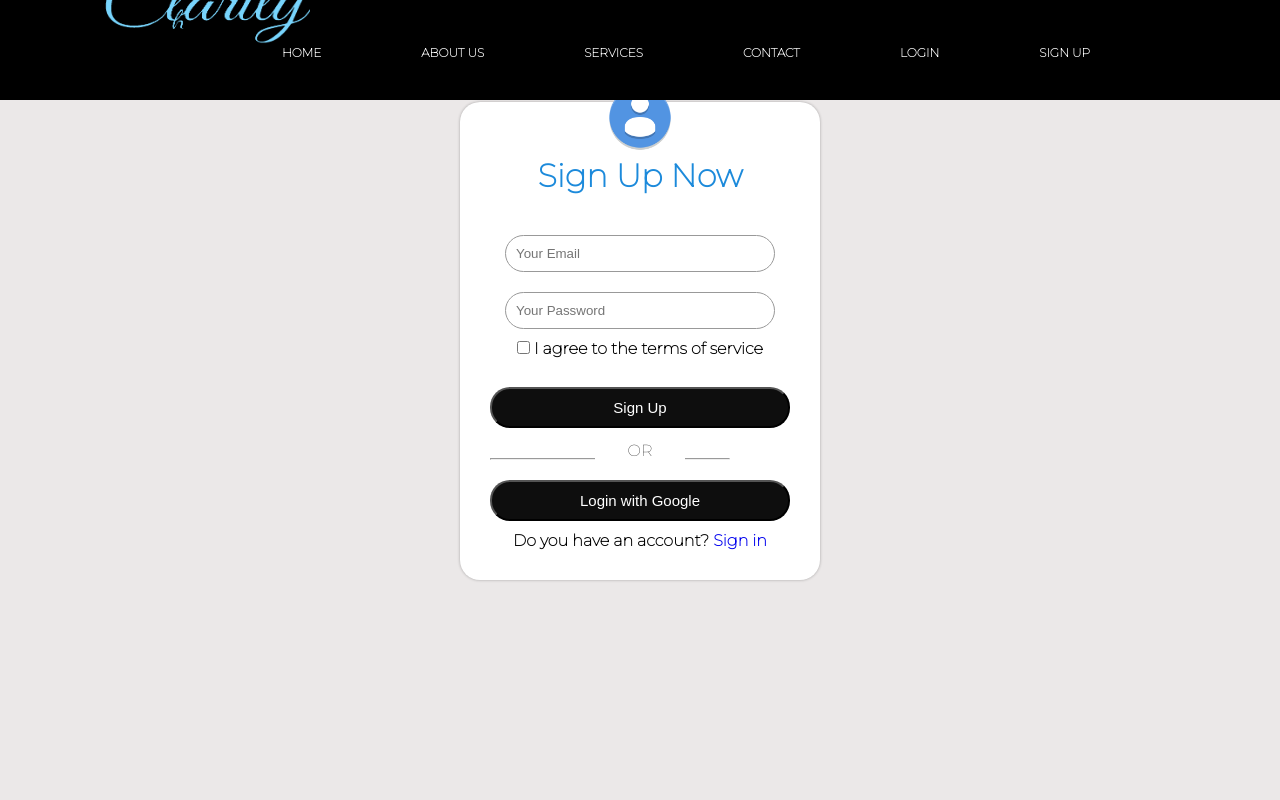
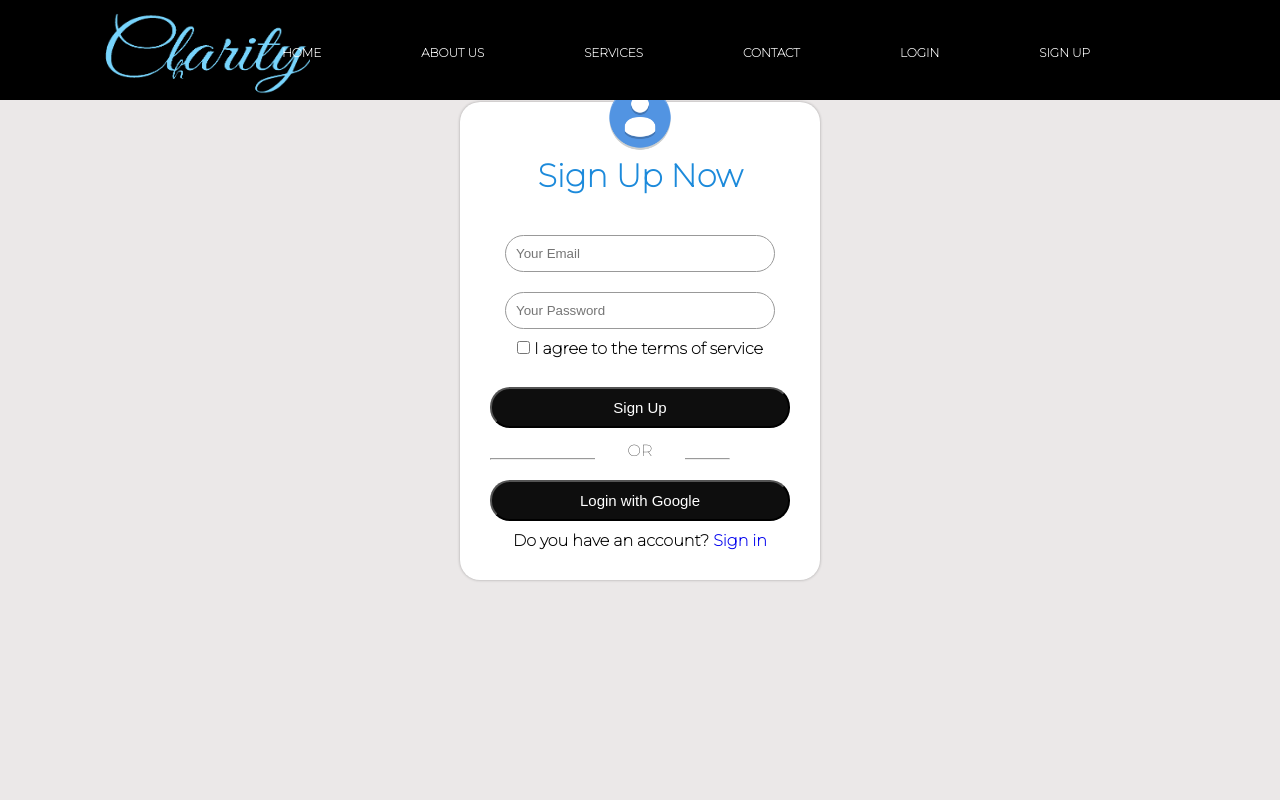
Before and after one commit to RoshDaboss123/RoshDaboss123.github.io, a plain HTML site: page signup.html in a window 1280 px wide. Shown: the top 800 px of the page. Drawn offline with Linux system fonts and the light colour scheme.

Commit message:
Update signup.html
editing logo

```diff
--- a/signup.html
+++ b/signup.html
@@ -125,7 +125,7 @@ nav ul a:hover {
     height: 85px;
     left: 100px;
     position: absolute;
-    top: 9px;
+    top: 59px;
 }
 .sub-menu {
     display: none;
```
